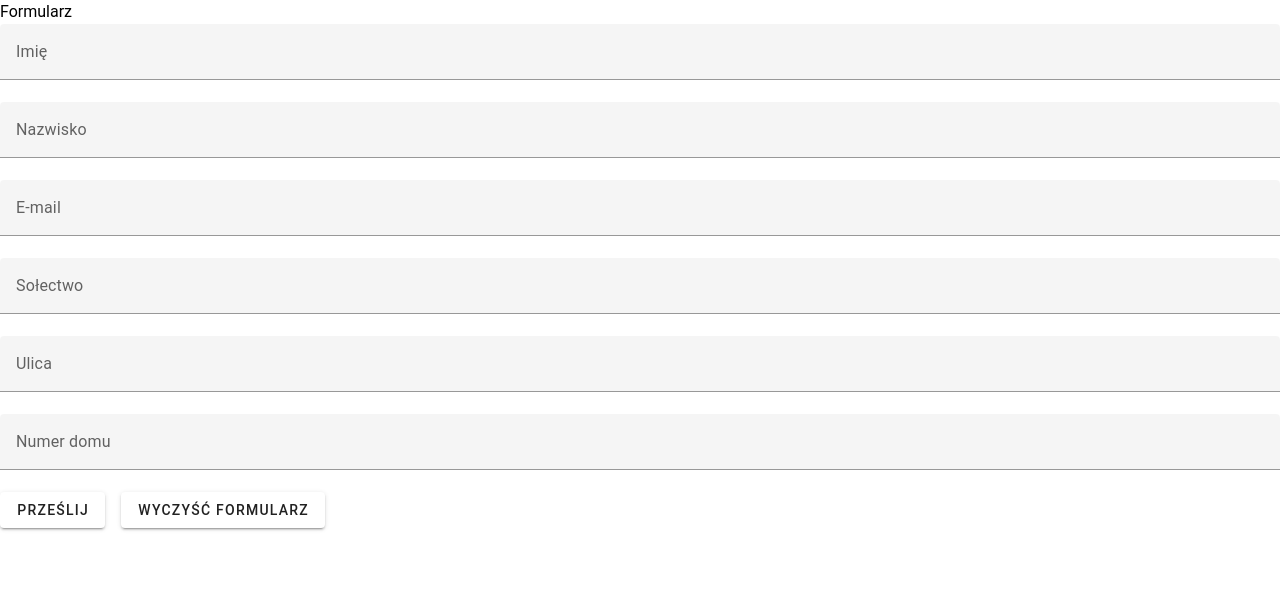
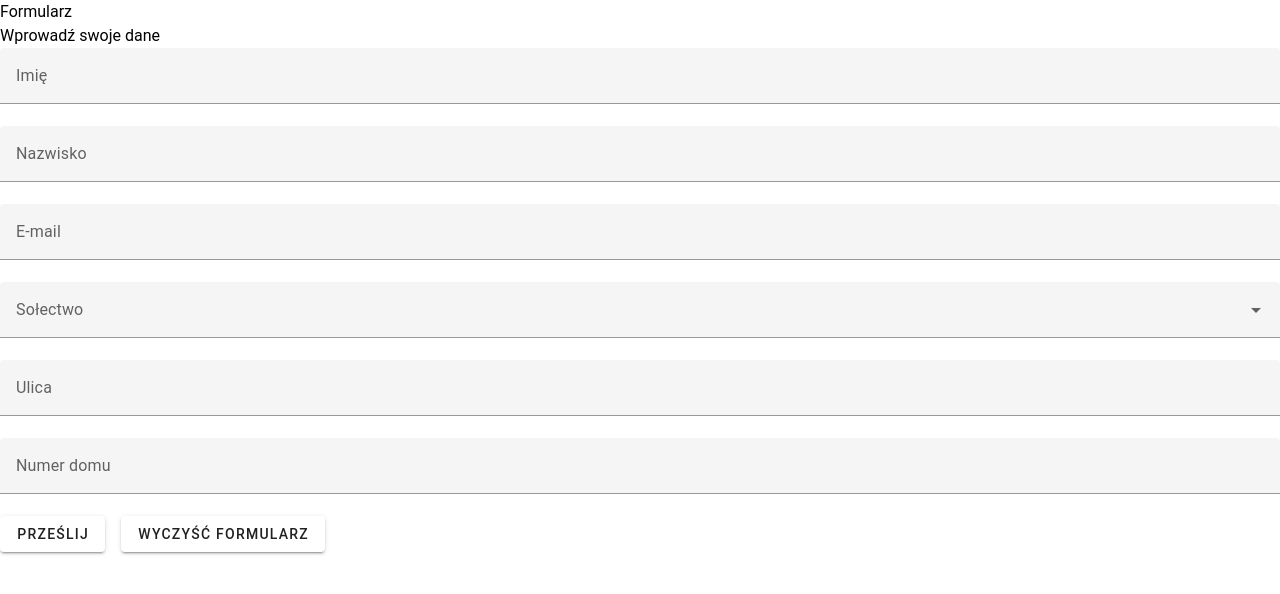
Before and after one commit to JakGin/formularz, a Vue app in the folder frontend/: page / in a window 1280 px wide. Shown: the top 594 px of the page. Built offline with nearby package versions, Linux system fonts and the light colour scheme.

Commit message:
Cleanup; add clearable property to input fields

```diff
--- a/frontend/src/components/PersonalInfo.vue
+++ b/frontend/src/components/PersonalInfo.vue
@@ -1,61 +1,55 @@
 <template>
+    <div>
+        <div>
+            Wprowadź swoje dane
+        </div>
         <form @submit.prevent="HandleSubmit">
             <v-text-field
             v-model="name"
             required
             :rules="inputRules"
+            clearable
             label="Imię"
-        ></v-text-field>
+            />
 
             <v-text-field
             v-model="lastname"
             required
             :rules="inputRules"
+            clearable
             label="Nazwisko"
-        ></v-text-field>
+            />
 
             <v-text-field
             v-model="email"
             required
             :rules="inputRules"
+            clearable
             label="E-mail"
-        ></v-text-field>
+            />
 
-        <v-text-field
+            <v-select
             v-model="solectwo"
+            :items="items"
             required
             :rules="inputRules"
+            clearable
             label="Sołectwo"
-        ></v-text-field>
+            ></v-select>
 
             <v-text-field
             v-model="street"
-        required
-        :rules="inputRules"
+            clearable
             label="Ulica"
-        ></v-text-field>
+            />
 
             <v-text-field
             v-model="homeNumber"
             required
             :rules="inputRules"
+            clearable
             label="Numer domu"
-        ></v-text-field>
-
-        <!-- <v-select
-        v-model="select.value.value"
-        :error-messages="select.errorMessage.value"
-        :items="items"
-        label="Select"
-        ></v-select> -->
-
-        <!-- <v-checkbox
-        v-model="checkbox.value.value"
-        :error-messages="checkbox.errorMessage.value"
-        label="Option"
-        type="checkbox"
-        value="1"
-        ></v-checkbox> -->
+            />
 
             <v-btn
             class="me-4"
@@ -68,18 +62,25 @@
             text="Wyczyść formularz"
             />
         </form>
+    </div>
 </template>
 
 
 <script setup lang="ts">
 import {ref} from 'vue';
 
-const solectwo = ref('')
-const street = ref('')
-const homeNumber = ref('')
 const name = ref('')
 const lastname = ref('')
 const email = ref('')
+const solectwo = ref(null)
+const street = ref('')
+const homeNumber = ref('')
+const items = [
+    'Sołectwo 1',
+    'Sołectwo 2',
+    'Sołectwo 3',
+    'Sołectwo 4',
+]
 
 const inputRules = [
     (value: string) => {
@@ -89,7 +90,7 @@ const inputRules = [
 ]
 
 const clearForm = () => {
-    solectwo.value = ''
+    solectwo.value = null
     street.value = ''
     homeNumber.value = ''
     name.value = ''
@@ -116,7 +117,6 @@ const HandleSubmit = () => {
         clearForm()
     }
 }
-
 </script>
 
 <style scoped></style>
```
Lines whose indentation alone changed are shown as unchanged.
